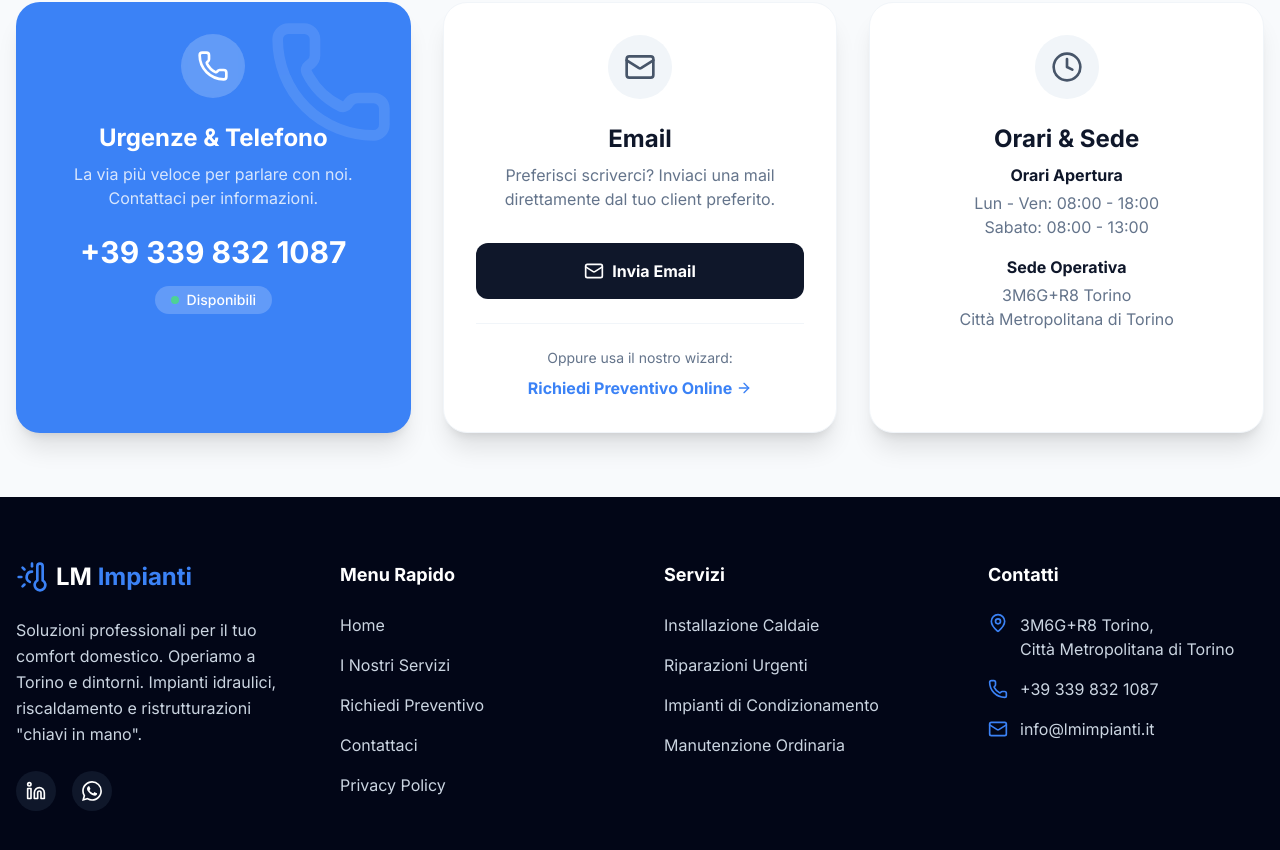
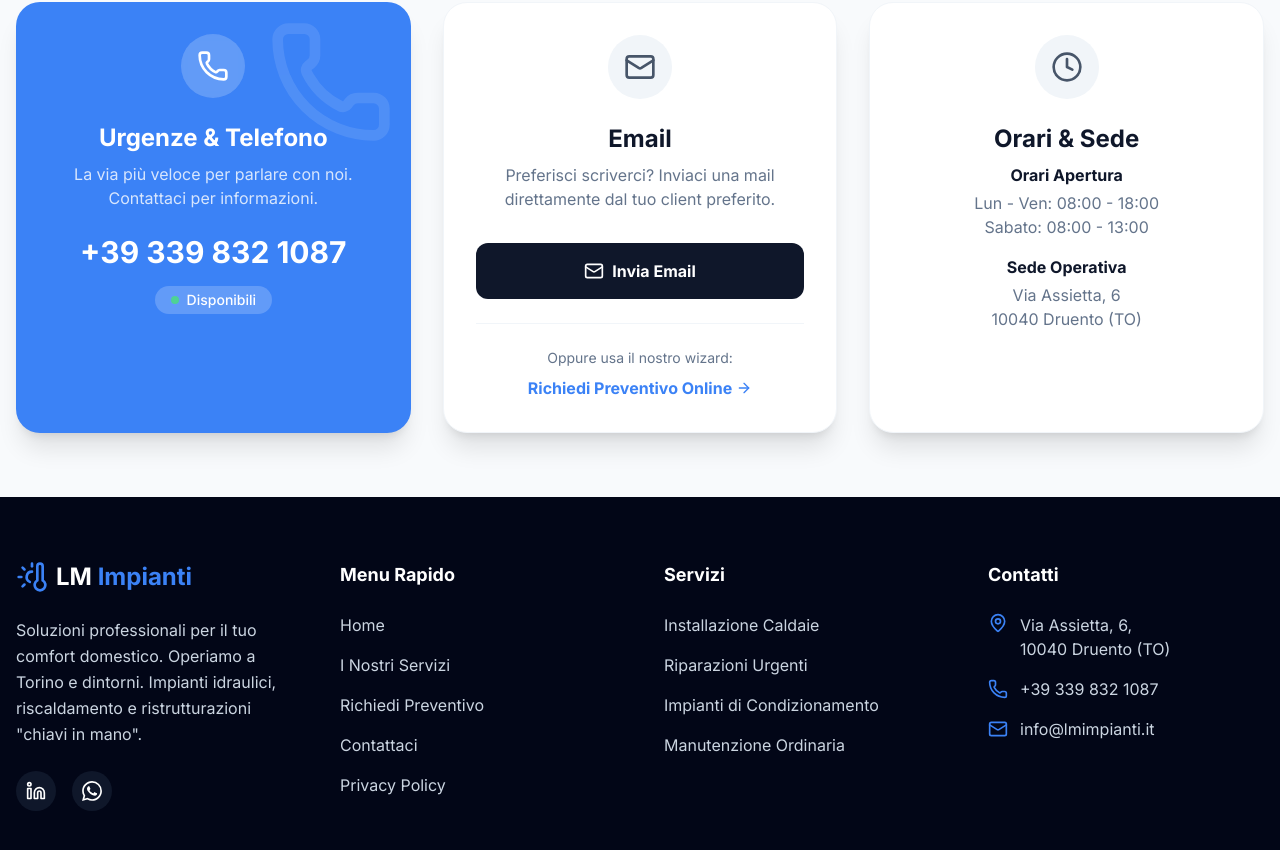
Before and after one commit to lucadibelardino/termoidraulica.746, a React (Vite) app: page /contatti in a window 1280 px wide. Shown: the part 434-1284 px from the top of the page. Built offline with nearby package versions, Linux system fonts and the light colour scheme.

Commit message:
Correct address to Via Assietta, 6, 10040 Druento (TO)

```diff
--- a/src/components/Footer.tsx
+++ b/src/components/Footer.tsx
@@ -53,7 +53,7 @@ const Footer = () => {
                     <ul className="flex flex-col gap-4">
                         <li className="flex items-start gap-3">
                             <MapPin className="w-5 h-5 text-secondary shrink-0" />
-                            <span>3M6G+R8 Torino,<br />Città Metropolitana di Torino</span>
+                            <span>Via Assietta, 6,<br />10040 Druento (TO)</span>
                         </li>
                         <li className="flex items-center gap-3">
                             <Phone className="w-5 h-5 text-secondary shrink-0" />
--- a/src/pages/Contact.tsx
+++ b/src/pages/Contact.tsx
@@ -100,8 +100,8 @@ const Contact = () => {
                             </p>
                             <p>
                                 <strong className="block text-slate-900 mb-1">Sede Operativa</strong>
-                                3M6G+R8 Torino<br />
-                                Città Metropolitana di Torino
+                                Via Assietta, 6<br />
+                                10040 Druento (TO)
                             </p>
                         </div>
                         {/*
```
